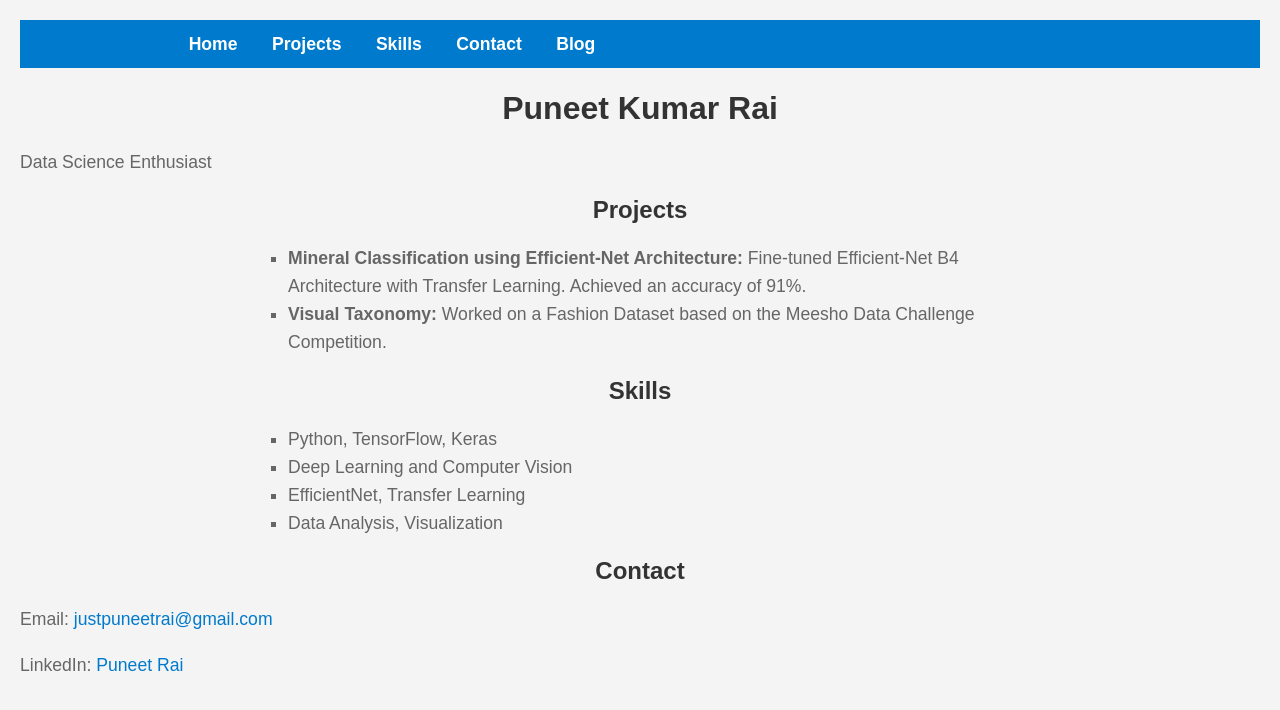
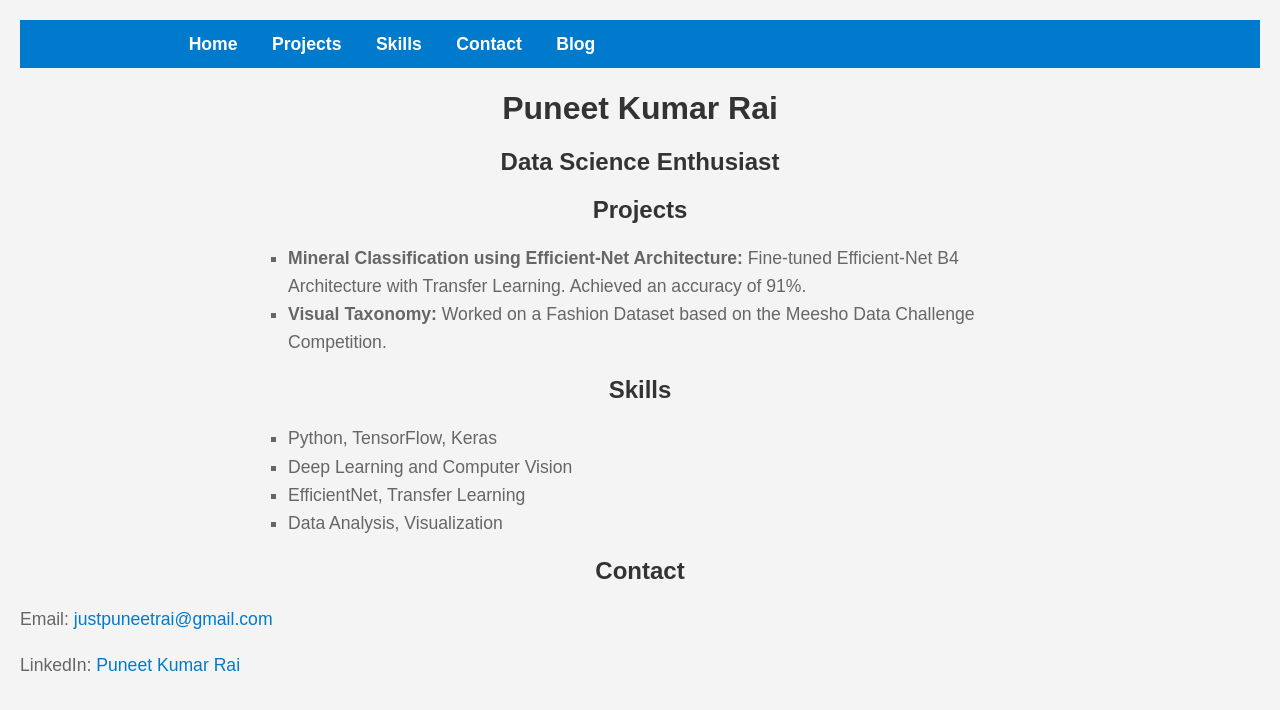
Before and after one commit to Puneetrai004/Puneetrai004.github.io, a Jekyll site: the page built from index.md, in a window 1280 px wide. Shown: the top 710 px of the page. Built offline with Jekyll 4.4.1, drawn with Linux system fonts in a browser that asks for light colours; our own code applies the rules of GitHub Pages for plain Markdown files.

Commit message:
Update default.html

```diff
--- a/_layouts/default.html
+++ b/_layouts/default.html
@@ -20,7 +20,7 @@
   <!-- Main Content -->
   <main>
     <h1>Puneet Kumar Rai</h1>
-    <p>Data Science Enthusiast</p>
+    <h2>Data Science Enthusiast</h2>
 
     <!-- Projects Section -->
     <section id="projects">
@@ -52,7 +52,7 @@
     <section id="contact">
       <h2>Contact</h2>
       <p>Email: <a href="justpuneetrai@gmail.com">justpuneetrai@gmail.com</a></p>
-      <p>LinkedIn: <a href="https://www.linkedin.com/in/puneet-kumar-rai/">Puneet Rai</a></p>
+      <p>LinkedIn: <a href="https://www.linkedin.com/in/puneet-kumar-rai/">Puneet Kumar Rai</a></p>
     </section>
   </main>
 </body>
```
